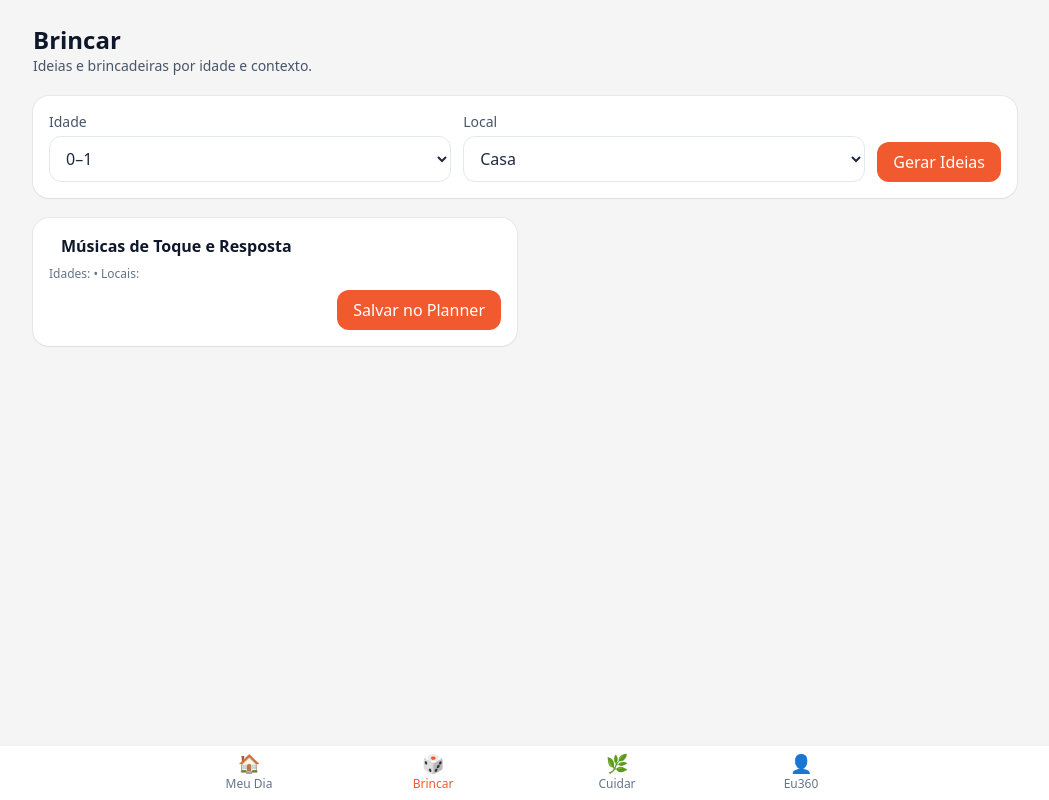
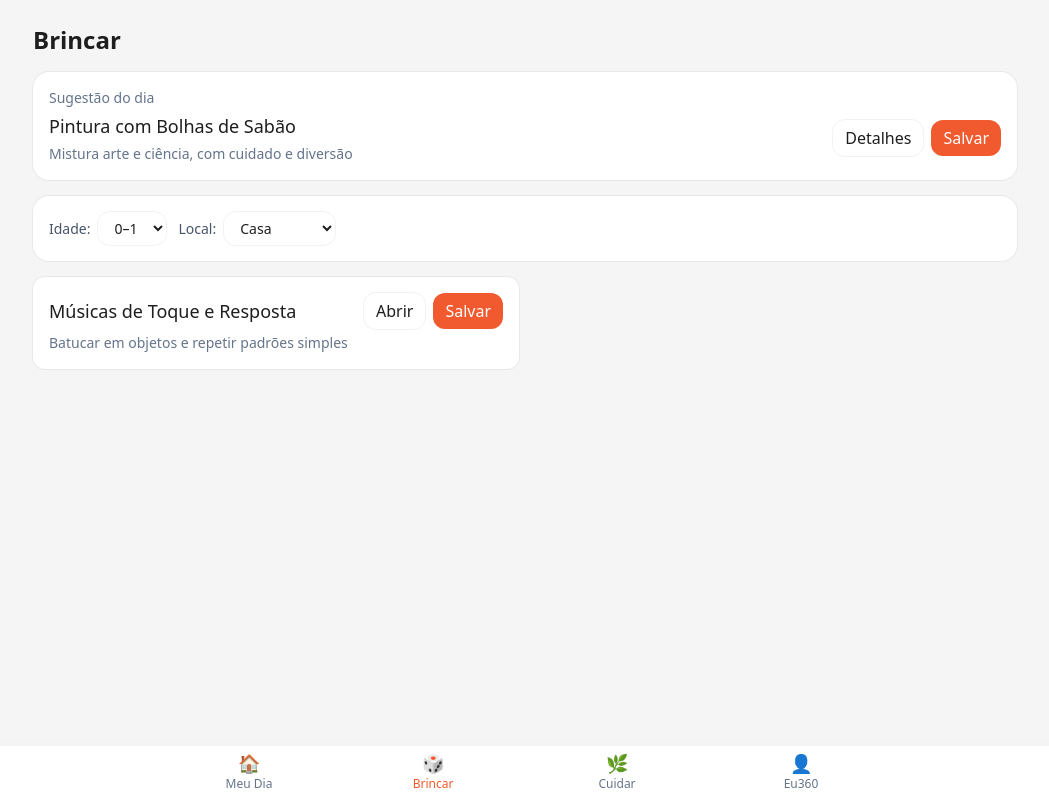
Before and after one commit to simonebrusco/materna360-app, a Next.js app in the folder materna360_starter/: page /brincar in a window 1280 px wide. Shown: the whole page, without its empty margins (115-1164 px from the left). Built offline with nearby package versions, Linux system fonts and the light colour scheme.

Commit message:
Update page.jsx

```diff
--- a/materna360_starter/app/brincar/page.jsx
+++ b/materna360_starter/app/brincar/page.jsx
@@ -2,135 +2,107 @@
 "use client";
 
 import { useMemo, useState } from "react";
-import {
-  ACTIVITIES,
-  filterActivities,
-  AGE_BUCKETS,
-  PLACES,
-} from "../../lib/activities";
+import Link from "next/link";
+import { ACTIVITIES, AGE_BUCKETS, PLACES, filterActivities } from "../../lib/activities";
 import { addPlannerItem } from "../../lib/planner";
-
-function Select({ value, onChange, options, label }) {
-  return (
-    <label className="flex-1">
-      <span className="block text-sm text-slate-600 mb-1">{label}</span>
-      <select
-        value={value}
-        onChange={(e) => onChange(e.target.value)}
-        className="w-full rounded-xl border border-slate-200 bg-white px-3 py-2.5 text-slate-800"
-      >
-        {options.map((o) => (
-          <option key={o.value} value={o.value}>
-            {o.label}
-          </option>
-        ))}
-      </select>
-    </label>
-  );
-}
-
-function ActivityCard({ a, onSave }) {
-  return (
-    <div className="rounded-2xl bg-white ring-1 ring-black/5 shadow-sm p-4 flex flex-col gap-2">
-      <div className="flex items-start gap-3">
-        <div className="text-2xl">{a.emoji}</div>
-        <div>
-          <div className="font-semibold text-slate-900">{a.title}</div>
-          <div className="text-sm text-slate-500">{a.desc}</div>
-        </div>
-      </div>
-      <div className="text-xs text-slate-500">
-        Idades: {a.ageLabel} • Locais: {a.placeLabel}
-      </div>
-      <div className="flex justify-end">
-        <button
-          onClick={() => onSave(a)}
-          className="btn bg-brand text-white hover:opacity-90 rounded-xl px-4 py-2"
-        >
-          Salvar no Planner
-        </button>
-      </div>
-    </div>
-  );
-}
+import { toast } from "../../lib/toast";
 
 export default function BrincarPage() {
-  const [age, setAge] = useState(AGE_BUCKETS[1].value); // default 2–3
-  const [place, setPlace] = useState(PLACES[0].value);  // default Casa
-  const [seed, setSeed] = useState(0);
+  // defaults seguros
+  const defaultAge = AGE_BUCKETS[0]?.id ?? "2-3";
+  const defaultPlace = PLACES[0]?.id ?? "casa";
 
-  const results = useMemo(() => {
-    return filterActivities(ACTIVITIES, { age, place }, 6);
-  }, [age, place, seed]);
+  const [age, setAge] = useState(defaultAge);
+  const [place, setPlace] = useState(defaultPlace);
 
-  function regenerate() {
-    setSeed((s) => s + 1);
-  }
+  // sugestão do dia com fallback
+  const suggestion = useMemo(() => {
+    const len = ACTIVITIES.length || 1;
+    const idx = Math.floor(0.37 * len) % len;
+    return ACTIVITIES[idx] ?? { slug: "caca-cores", title: "Atividade surpresa", subtitle: "" };
+  }, []);
 
-  function handleSave(a) {
-    addPlannerItem({
-      area: "filhos",
-      title: `Brincar: ${a.title}`,
-      done: false,
-      meta: { activityId: a.id, age, place },
-    });
+  // lista filtrada — se algo vier indefinido, a lib tem defaults
+  const list = useMemo(() => filterActivities({ age, place }), [age, place]);
 
+  function save(title) {
+    addPlannerItem("filhos", title);
+    toast("Atividade salva no Planner 💾");
     if (typeof window !== "undefined") {
-      window.dispatchEvent(
-        new CustomEvent("m360:win", {
-          detail: { type: "badge", name: "Exploradora" },
-        })
-      );
+      window.dispatchEvent(new CustomEvent("m360:win", { detail: { type: "badge", name: "Exploradora" } }));
     }
-
-    alert("Atividade salva no Planner (aba Filhos) ✅");
   }
 
   return (
     <main className="max-w-5xl mx-auto px-5 py-6">
-      <header className="mb-5">
-        <h1 className="text-2xl font-semibold text-slate-900">Brincar</h1>
-        <p className="text-sm text-slate-600">
-          Ideias e brincadeiras por idade e contexto.
-        </p>
-      </header>
+      <h1 className="text-2xl font-semibold mb-4">Brincar</h1>
 
-      <section className="rounded-2xl bg-white ring-1 ring-black/5 shadow-sm p-4 mb-5">
-        <div className="flex flex-col md:flex-row gap-3">
-          <Select
-            value={age}
-            onChange={setAge}
-            options={AGE_BUCKETS}
-            label="Idade"
-          />
-          <Select
-            value={place}
-            onChange={setPlace}
-            options={PLACES}
-            label="Local"
-          />
-          <div className="flex items-end">
-            <button
-              onClick={regenerate}
-              className="btn bg-brand text-white hover:opacity-90 rounded-xl px-4 py-2"
-            >
-              Gerar Ideias
+      {/* Sugestão do dia */}
+      <div className="rounded-2xl bg-white ring-1 ring-black/5 p-4 mb-4">
+        <div className="text-sm text-slate-500 mb-1">Sugestão do dia</div>
+        <div className="flex items-center justify-between gap-3">
+          <div>
+            <div className="text-lg font-medium">{suggestion.title}</div>
+            {suggestion.subtitle && <div className="text-sm text-slate-500 mt-1">{suggestion.subtitle}</div>}
+          </div>
+          <div className="flex gap-2">
+            <Link href={`/brincar/${suggestion.slug}`} className="rounded-xl bg-white ring-1 ring-black/5 px-3 py-1.5">
+              Detalhes
+            </Link>
+            <button onClick={() => save(suggestion.title)} className="rounded-xl bg-[#F15A2E] text-white px-3 py-1.5">
+              Salvar
             </button>
           </div>
         </div>
-      </section>
+      </div>
 
-      <section className="grid grid-cols-1 md:grid-cols-2 gap-4">
-        {results.length === 0 ? (
-          <div className="col-span-full text-slate-600 text-sm">
-            Nada por aqui com esses filtros. Tente outra idade/local. 🙂
+      {/* Filtros */}
+      <div className="rounded-2xl bg-white ring-1 ring-black/5 p-4 mb-4 flex flex-wrap gap-3 items-center">
+        <div className="flex items-center gap-2">
+          <label className="text-sm text-slate-600">Idade:</label>
+          <select
+            value={age}
+            onChange={(e) => setAge(e.target.value)}
+            className="rounded-xl bg-white ring-1 ring-black/5 px-3 py-1.5 text-sm"
+          >
+            {AGE_BUCKETS.map((a) => (
+              <option key={a.id} value={a.id}>{a.label}</option>
+            ))}
+          </select>
+        </div>
+
+        <div className="flex items-center gap-2">
+          <label className="text-sm text-slate-600">Local:</label>
+          <select
+            value={place}
+            onChange={(e) => setPlace(e.target.value)}
+            className="rounded-xl bg-white ring-1 ring-black/5 px-3 py-1.5 text-sm"
+          >
+            {PLACES.map((p) => (
+              <option key={p.id} value={p.id}>{p.label}</option>
+            ))}
+          </select>
+        </div>
+      </div>
+
+      {/* Lista */}
+      <div className="grid grid-cols-1 md:grid-cols-2 gap-3">
+        {list.map((a) => (
+          <div key={a.slug} className="rounded-xl bg-white ring-1 ring-black/5 p-4">
+            <div className="flex items-center justify-between gap-3">
+              <div className="text-lg font-medium">{a.title}</div>
+              <div className="flex gap-2">
+                <Link href={`/brincar/${a.slug}`} className="rounded-xl bg-white ring-1 ring-black/5 px-3 py-1.5">Abrir</Link>
+                <button onClick={() => save(a.title)} className="rounded-xl bg-[#F15A2E] text-white px-3 py-1.5">Salvar</button>
+              </div>
+            </div>
+            {a.subtitle && <div className="text-sm text-slate-500 mt-1">{a.subtitle}</div>}
           </div>
-        ) : (
-          results.map((a) => (
-            <ActivityCard key={a.id} a={a} onSave={handleSave} />
-          ))
+        ))}
+        {list.length === 0 && (
+          <div className="text-sm text-slate-500">Nenhuma atividade para esse filtro por enquanto.</div>
         )}
-      </section>
+      </div>
     </main>
   );
 }
```
